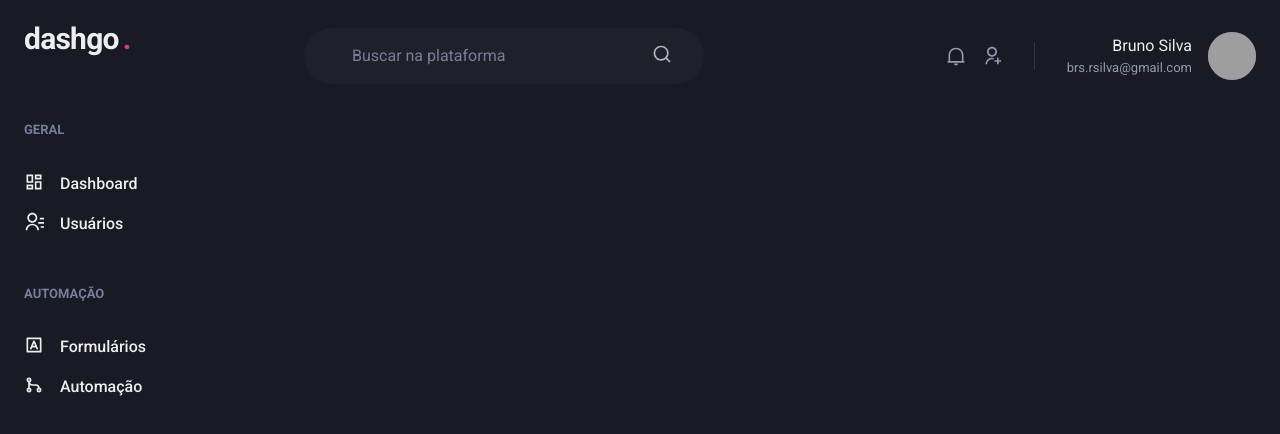
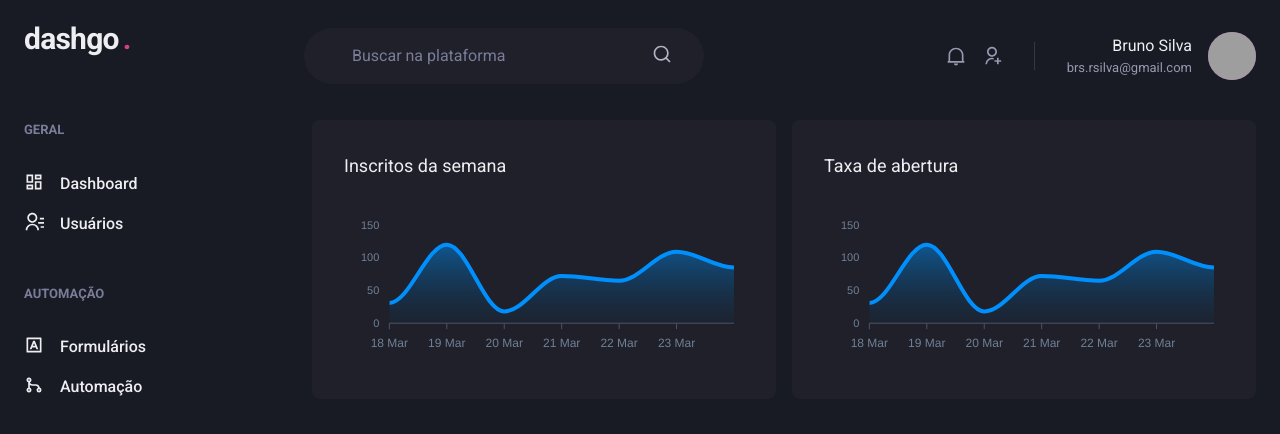
Before and after one commit to brunosilva/dashgo, a Next.js app: page /dashboard in a window 1280 px wide. Shown: the top 434 px of the page. Built offline with nearby package versions, Linux system fonts and the light colour scheme; grey boxes are pictures that could not be loaded.

Commit message:
dashboard page

```diff
--- a/package.json
+++ b/package.json
@@ -13,9 +13,11 @@
     "@chakra-ui/react": "^1.6.5",
     "@emotion/react": "^11.4.0",
     "@emotion/styled": "^11.3.0",
+    "apexcharts": "^3.27.2",
     "framer-motion": "^4.1.17",
     "next": "11.0.1",
     "react": "17.0.2",
+    "react-apexcharts": "^1.3.9",
     "react-dom": "17.0.2",
     "react-icons": "^4.2.0"
   },
--- a/src/pages/dashboard.tsx
+++ b/src/pages/dashboard.tsx
@@ -1,6 +1,63 @@
-import { Flex } from '@chakra-ui/react';
+import { Flex, SimpleGrid, Box, Text, theme } from '@chakra-ui/react';
+import dynamic from 'next/dynamic';
 import { Header } from "../components/Header";
 import { Sidebar } from '../components/Sidebar';
+
+const Chart = dynamic(() => import('react-apexcharts'), {
+    ssr: false,
+})
+
+const options = {
+    chart: {
+        toolbar: {
+            show: false,
+        },
+        zoom: {
+            enabled: false,
+        },
+        foreColor: theme.colors.gray[500],
+    },
+    grid: {
+        show: false,
+    },
+    dataLabels: {
+        enabled: false,
+    },
+    tooltip: {
+        enabled: false,
+    },
+    xaxis: {
+        type: 'datetime',
+        axisBorder: {
+            color: theme.colors.gray[600],
+        },
+        axisTicks: {
+            color: theme.colors.gray[600],
+        },
+        categories: [
+            '2021-03-18T00:00:00.000Z',
+            '2021-03-19T00:00:00.000Z',
+            '2021-03-20T00:00:00.000Z',
+            '2021-03-21T00:00:00.000Z',
+            '2021-03-22T00:00:00.000Z',
+            '2021-03-23T00:00:00.000Z',
+            '2021-03-24T00:00:00.000Z',
+        ]
+    },
+    fill: {
+        opacity: 0.3,
+        type: 'gradient',
+        gradient: {
+            shade: 'dark',
+            opacityFrom: 0.7,
+            opacityTo: 0.3,
+        },
+    },
+}
+
+const series = [
+    { name: 'series1', data: [31, 120, 18, 72, 65, 109, 85]}
+]
 
 export default function Dashboard(){
     return (
@@ -9,6 +66,27 @@
 
             <Flex w="100%" my="6" maxWidth={1480} mx="auto" px="6">
                 <Sidebar />
+
+                <SimpleGrid flex="1" gap="4" minChildWidth="320px" align="flex-start">
+                    <Box
+                        p="8"
+                        bg="gray.800"
+                        borderRadius={8}
+                        pb="4"
+                    >
+                        <Text fontSize="lg" mb="4">Inscritos da semana</Text>
+                        <Chart options={options} series={series} type="area" height={160} />
+                    </Box>
+                    <Box
+                        p="8"
+                        bg="gray.800"
+                        borderRadius={8}
+                        pb="4"
+                    >
+                        <Text fontSize="lg" mb="4">Taxa de abertura</Text>
+                        <Chart options={options} series={series} type="area" height={160} />
+                    </Box>
+                </SimpleGrid>
             </Flex>
         </Flex>
 
```
Also changed, not shown: 1 other file (tests, documents, lock files or other folders).
